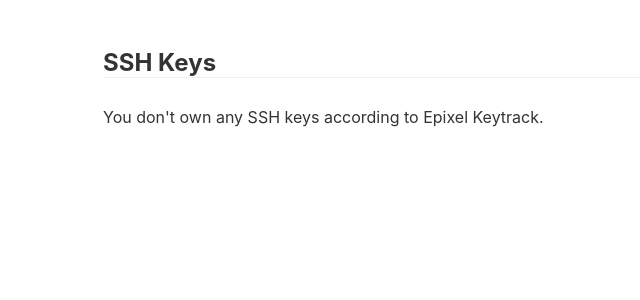
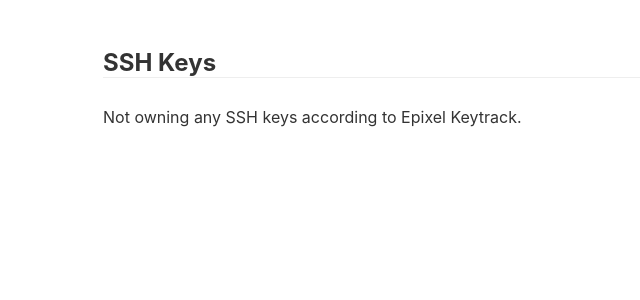
Before and after one commit to epixelnan/eps-keytrack, a Django app: template src/templates/dashboard-profile.html in a window 1280 px wide. Shown: the part 260-560 px from the top of the page, without its empty margins (11-651 px from the left). Run offline with Django 3.2, Linux system fonts and the light colour scheme; the template is opened without the code that fills it, so the values that code supplies are empty.

Commit message:
template wording update

```diff
--- a/src/templates/dashboard-profile.html
+++ b/src/templates/dashboard-profile.html
@@ -40,9 +40,9 @@
 
 	<h2>SSH Keys</h2>
 	{% if sshkeys|length == 0 %}
-		<p>You don't own any SSH keys according to Epixel Keytrack.</p>
+		<p>Not owning any SSH keys according to Epixel Keytrack.</p>
 	{% else %}
-		<p>You own the following SSH keys:</p>
+		<p>SSH keys owned:</p>
 		<ol>
 		{% for key in sshkeys %}
 			<li>{% if key.is_active %}[Active]{% else %}[Inactive]{% endif %} {{key.pubkey}}</li>
@@ -59,7 +59,7 @@
 			{% endfor %}
 			</ol>
 		{% else %}
-			<p>You don't have any {{lst.item_name_plural}}.</p>
+			<p>No {{lst.item_name_plural}}.</p>
 		{% endif %}
 	{% endfor %}
 {% endblock %}
```
